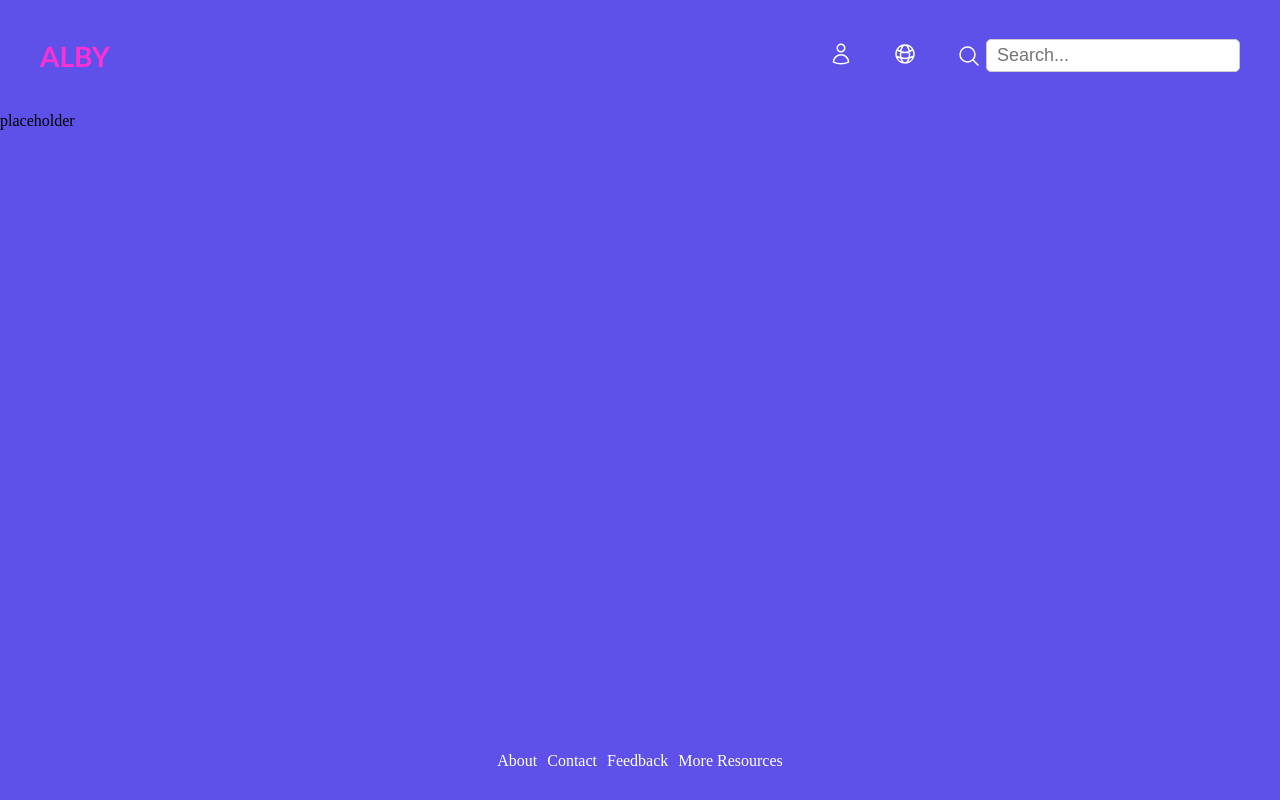
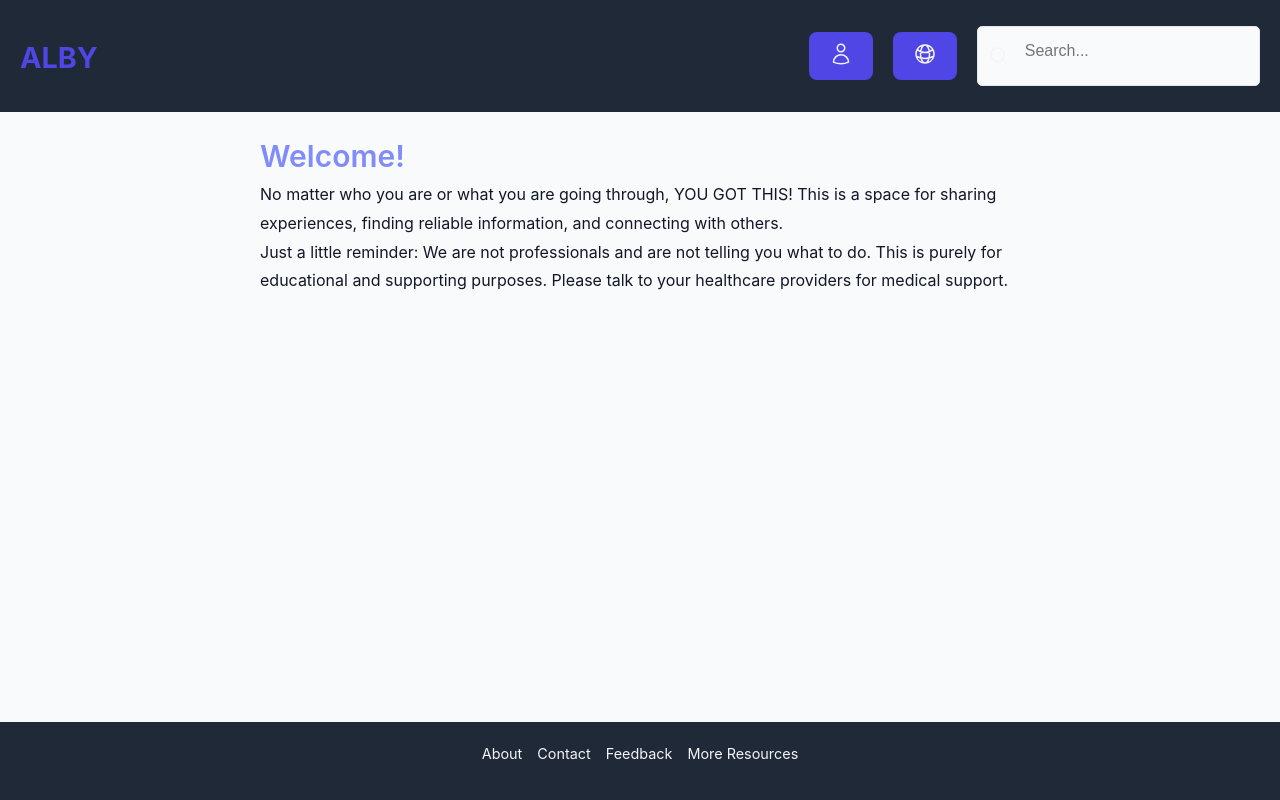
Before and after one commit to cc-co-code/cece-capstone-project, a Next.js app: page / in a window 1280 px wide. Built offline with nearby package versions, Linux system fonts and the light colour scheme.

Commit message:
made global.css changes, not sure if i'll keep them

```diff
--- a/pages/index.js
+++ b/pages/index.js
@@ -1,12 +1,15 @@
 import React from "react";
 import Header from "@/src/components/Header";
 import Footer from "@/src/components/Footer";
+import WelcomeText from "@/src/components/WelcomeText";
 
 const LandingPage = () => {
   return (
     <div className="page-container">
       <Header />
-      <main className="content">placeholder</main>
+      <main className="content">
+        <WelcomeText />
+      </main>
       <Footer />
     </div>
   );
--- a/src/components/WelcomeText.js
+++ b/src/components/WelcomeText.js
@@ -0,0 +1,21 @@
+import React from "react";
+
+const WelcomeText = () => {
+  return (
+    <section className="welcome-text">
+      <h2>Welcome!</h2>
+      <p>
+        No matter who you are or what you are going through, YOU GOT THIS! This
+        is a space for sharing experiences, finding reliable information, and
+        connecting with others.
+      </p>
+      <p>
+        Just a little reminder: We are not professionals and are not telling you
+        what to do. This is purely for educational and supporting purposes.
+        Please talk to your healthcare providers for medical support.
+      </p>
+    </section>
+  );
+};
+
+export default WelcomeText;
--- a/styles/globals.css
+++ b/styles/globals.css
@@ -1,4 +1,4 @@
-html,
+/*html,
 body {
   height: 100%;
   background-color: #5e51e9;
@@ -9,11 +9,11 @@ body {
 .page-container {
   display: flex;
   flex-direction: column;
-  min-height: 100vh; /* Stellt sicher, dass der Container die volle Höhe einnimmt */
+  min-height: 100vh;
 }
 
 .content {
-  flex: 1; /* Der Hauptinhalt füllt den mittleren Platz zwischen Header und Footer */
+  flex: 1;
 }
 .header {
   display: flex;
@@ -34,7 +34,7 @@ body {
 .header-controls {
   display: flex;
   align-items: center;
-  gap: 15px; /* Smaller gap for mobile */
+  gap: 15px;
 }
 
 .icon {
@@ -64,7 +64,7 @@ body {
   padding: 0;
 }
 
-/* Tablet Styles */
+
 @media (min-width: 768px) {
   .header {
     padding: 15px 20px;
@@ -75,7 +75,7 @@ body {
   }
 
   .header-controls {
-    gap: 25px; /* Slightly larger gap for tablet */
+    gap: 25px;
   }
 
   .header-search {
@@ -83,7 +83,7 @@ body {
   }
 }
 
-/* Desktop Styles */
+
 @media (min-width: 1024px) {
   .header {
     padding: 20px 40px;
@@ -94,7 +94,7 @@ body {
   }
 
   .header-controls {
-    gap: 40px; /* Full gap for desktop */
+    gap: 40px;
   }
 
   .header-search {
@@ -130,10 +130,263 @@ body {
   font-size: 14px;
 }
 
-/* Anpassungen für größere Bildschirme */
+
 @media (min-width: 768px) {
   .footer-links {
     flex-direction: row;
     justify-content: center;
   }
 }
+
+.welcome-text {
+  background-color: #e7ebe7;
+  color: #333;
+  font-family: "Gill Sans", "Gill Sans MT", Calibri, "Trebuchet MS", sans-serif;
+  padding: 10px;
+  border-radius: 10px;
+  margin: 20px;
+  box-shadow: 0px 4px 6px rgba(0, 0, 0, 0.1);
+  text-align: center;
+  max-width: 600px;
+  margin-left: 20px;
+  margin-right: 20px;
+}
+
+.welcome-text h2 {
+  font-size: 24px;
+  color: #5e51e9;
+  margin-bottom: 10px;
+}
+
+.welcome-text p {
+  font-size: 16px;
+  line-height: 1.6;
+  margin-bottom: 10px;
+  color: #555;
+}*/
+
+/* Farben und Typografie */
+:root {
+  --background-light: #f9fafb;
+  --background-dark: #1f2937;
+  --primary: #4f46e5; /* Sanfter, ruhiger Blauton für Akzente */
+  --secondary: #818cf8; /* Leichteres Blau für Hover-Effekte und sekundäre Elemente */
+  --text-light: #111827;
+  --text-dark: #f3f4f6;
+  --border-color: #e5e7eb;
+  --font-family: "Inter", sans-serif; /* Moderne, lesbare Schrift */
+}
+
+@media (prefers-color-scheme: dark) {
+  :root {
+    --background-light: #1f2937;
+    --background-dark: #f9fafb;
+    --primary: #6366f1;
+    --secondary: #a5b4fc;
+    --text-light: #f3f4f6;
+    --text-dark: #111827;
+    --border-color: #374151;
+  }
+}
+
+/* Grundlegende Resets */
+*,
+*::before,
+*::after {
+  margin: 0;
+  padding: 0;
+  box-sizing: border-box;
+}
+
+body {
+  font-family: var(--font-family);
+  background-color: var(--background-light);
+  color: var(--text-light);
+  line-height: 1.6;
+  font-size: 16px;
+  -webkit-font-smoothing: antialiased;
+  min-height: 100vh;
+  display: flex;
+  flex-direction: column;
+}
+
+/* Hauptcontainer */
+.page-container {
+  display: flex;
+  flex-direction: column;
+  min-height: 100vh;
+}
+
+.content {
+  flex: 1;
+  padding: 20px;
+  max-width: 800px;
+  margin: 0 auto;
+  display: flex;
+  flex-direction: column;
+  gap: 1.5rem;
+}
+
+/* Typografie */
+h1,
+h2,
+h3,
+h4,
+h5,
+h6 {
+  color: var(--text-light);
+  font-weight: 600;
+}
+
+h1 {
+  font-size: 2.5rem;
+  color: var(--primary);
+  margin-bottom: 1rem;
+}
+
+h2 {
+  font-size: 1.875rem;
+  color: var(--secondary);
+}
+
+p {
+  font-size: 1rem;
+  color: var(--text-light);
+  line-height: 1.8;
+}
+
+/* Links */
+a {
+  color: var(--primary);
+  text-decoration: none;
+  transition: color 0.3s ease;
+}
+
+a:hover {
+  color: var(--secondary);
+}
+
+/* Buttons */
+button {
+  background-color: var(--primary);
+  color: var(--text-dark);
+  font-size: 1rem;
+  padding: 10px 20px;
+  border: none;
+  border-radius: 8px;
+  cursor: pointer;
+  transition: background-color 0.3s ease;
+}
+
+button:hover {
+  background-color: var(--secondary);
+}
+
+/* Formulare */
+input,
+textarea {
+  width: 100%;
+  padding: 5px 15px;
+  font-size: 1rem;
+  border: 1px solid var(--border-color);
+  border-radius: 5px;
+  background-color: var(--background-light);
+  color: var(--text-light);
+  margin-top: 10px;
+  margin-bottom: 20px;
+  outline: none;
+}
+
+input:focus,
+textarea:focus {
+  border-color: var(--primary);
+}
+/* global.css */
+
+.header {
+  display: flex;
+  justify-content: space-between;
+  align-items: center;
+  padding: 15px 20px;
+  background-color: var(--background-dark);
+  color: var(--text-dark);
+}
+
+/* Logo-Styling */
+.header-logo {
+  font-size: 1.8rem;
+  margin-top: 20px;
+  margin-right: 30px;
+  color: var(--primary);
+  font-weight: bold;
+  font-family: var(--font-family);
+}
+
+/* Controls (Icons + Search Bar) */
+.header-controls {
+  display: flex;
+  align-items: center;
+  gap: 20px;
+}
+
+/* Button-Styling für Icons */
+.icon-button {
+  background: none;
+  border: none;
+  cursor: pointer;
+  padding: 5px;
+}
+
+.icon {
+  width: 24px;
+  height: 24px;
+  color: var(--text-dark);
+}
+
+/* Search-Bar */
+.header-search-container {
+  display: flex;
+  align-items: center;
+  background-color: var(--background-light);
+  padding: 0px 10px;
+  border-radius: 5px;
+  border: 1px solid var(--border-color);
+  gap: 0px;
+}
+
+.header-search {
+  border: none;
+  outline: none;
+  background: none;
+  color: var(--text-light);
+  font-size: 1rem;
+}
+
+/* Footer */
+.footer {
+  background-color: var(--background-dark);
+  color: var(--text-dark);
+  padding: 20px;
+  text-align: center;
+}
+
+.footer-links {
+  display: flex;
+  justify-content: center;
+  gap: 15px;
+  margin-bottom: 15px;
+}
+
+.footer-links a {
+  color: var(--text-dark);
+  font-size: 0.9rem;
+  text-decoration: none;
+}
+
+.footer-links a:hover {
+  color: var(--secondary);
+}
+
+.footer-text {
+  font-size: 0.875rem;
+}
```
